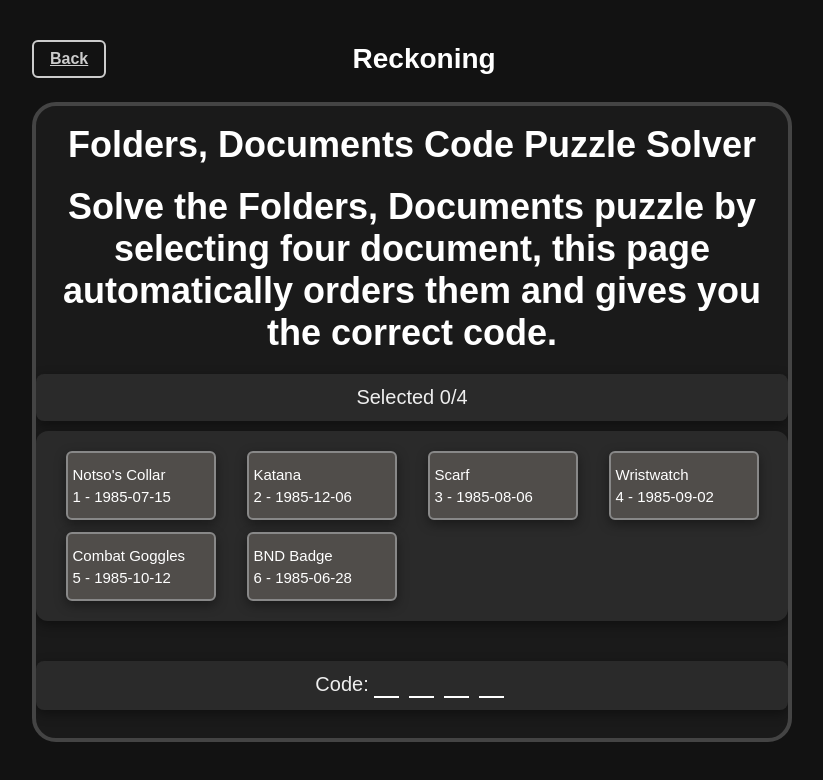
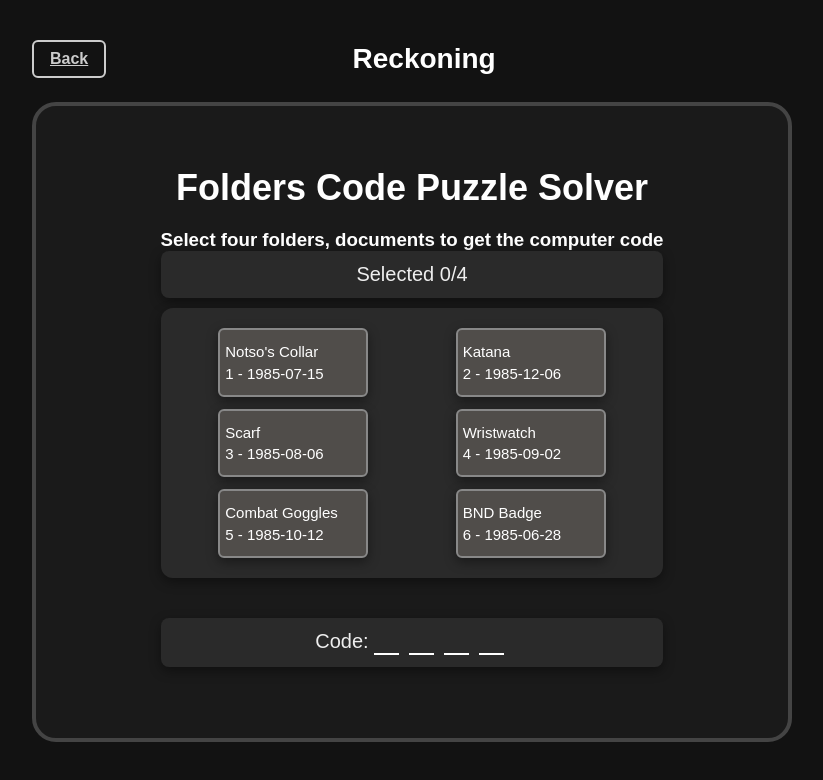
Before and after one commit to pochua117/CODSideKick, a Next.js app: page /maps/reckoning in a window 1280 px wide. Shown: the top 780 px of the page, without its empty margins (228-1051 px from the left). Built offline with nearby package versions, Linux system fonts and the light colour scheme.

Commit message:
Better h3

```diff
--- a/src/components/FolderPuzzleSolver.jsx
+++ b/src/components/FolderPuzzleSolver.jsx
@@ -82,8 +82,8 @@ const FolderPuzzleSolver = () => {
 
   return (
     <section className="reckoning-container">
-      <h2 className="symbols-title">Folders, Documents Code Puzzle Solver</h2>
-      <h3 className="symbols-title">Solve the Folders, Documents puzzle by selecting four document, this page automatically orders them and gives you the correct code.</h3>
+      <h2 className="symbols-title">Folders Code Puzzle Solver</h2>
+      <h3 >Select four folders, documents to get the computer code</h3>
 
       <p className="result">{`Selected ${selected.length}/4`}</p>
 
```
